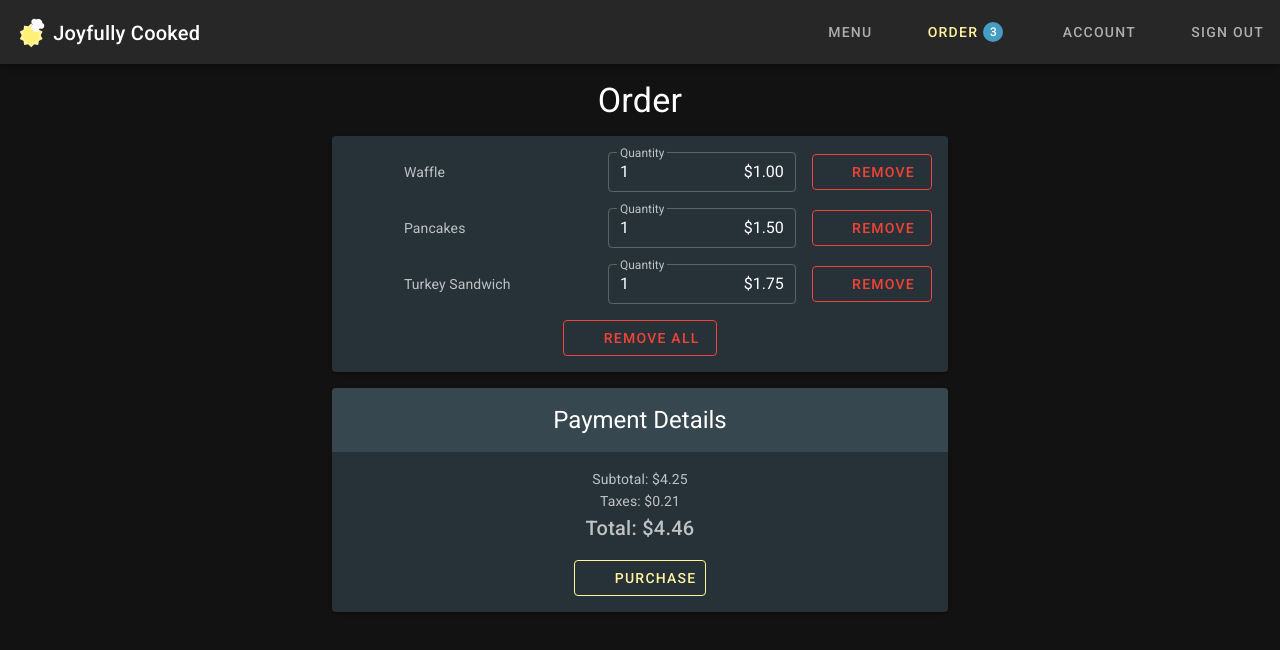
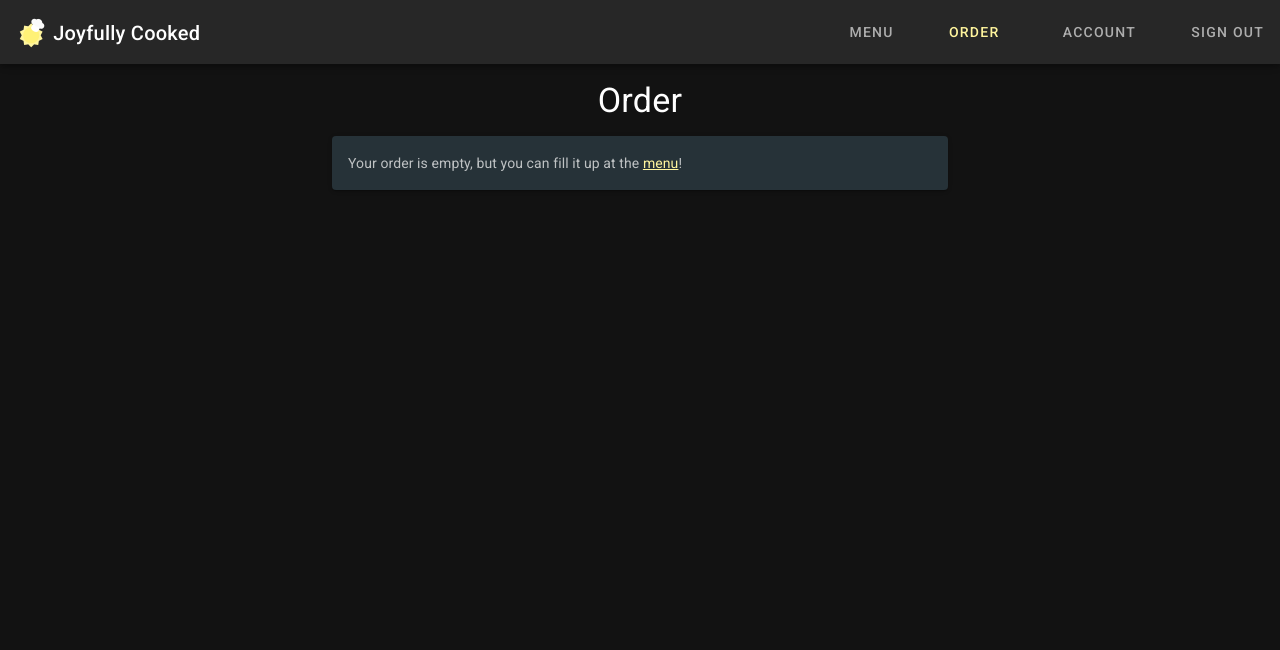
Before and after one commit to wdmatthews/joyfully-cooked, a Nuxt app: page /order in a window 1280 px wide. Shown: the top 650 px of the page. Built offline with nearby package versions, Linux system fonts and the light colour scheme.

Commit message:
Implemented VueX and local storage for orders

```diff
--- /dev/null
+++ b/assets/data/categories.js
@@ -0,0 +1,66 @@
+export default [
+  {
+    name: 'Breakfast',
+    items: [
+      {
+        id: '1',
+        name: 'Waffle',
+        keywords: ['waffle', 'waffles'],
+        image: 'waffle.png',
+        description: 'A plain waffle in a square shape.',
+        price: 1.00,
+        ingredients: 'Flour, milk',
+        commonAllergens: 'Milk',
+        nutritionFacts: [
+          {
+            calories: 1,
+            fat: 1,
+            carbs: 1,
+            protein: 1,
+          },
+        ],
+      },
+      {
+        id: '2',
+        name: 'Pancakes',
+        keywords: ['pancake', 'pancakes'],
+        image: 'pancakes.png',
+        description: 'A stack of pancakes with butter and syrup.',
+        price: 1.50,
+        ingredients: 'Flour, milk, butter, syrup',
+        commonAllergens: 'Milk',
+        nutritionFacts: [
+          {
+            calories: 1,
+            fat: 1,
+            carbs: 1,
+            protein: 1,
+          },
+        ],
+      },
+    ],
+  },
+  {
+    name: 'Sandwiches',
+    items: [
+      {
+        id: '3',
+        name: 'Turkey Sandwich',
+        keywords: ['turkey', 'sandwich', 'sandwiches'],
+        image: 'turkeysandwich.png',
+        description: 'A triangle-sliced turkey, lettuce, and cheese sandwich.',
+        price: 1.75,
+        ingredients: 'Flour, milk, turkey, lettuce, cheese',
+        commonAllergens: 'Milk',
+        nutritionFacts: [
+          {
+            calories: 1,
+            fat: 1,
+            carbs: 1,
+            protein: 1,
+          },
+        ],
+      },
+    ],
+  },
+]
--- a/components/QuantityField.vue
+++ b/components/QuantityField.vue
@@ -38,6 +38,9 @@ export default {
       }
     },
   },
+  mounted() {
+    this.preferredQuantity = `${this.value}`
+  },
   methods: {
     parsePreferredQuantity() {
       this.preferredQuantity = this.preferredQuantity.replace(/[^0-9]/g, '')
--- a/components/TheAppBar.vue
+++ b/components/TheAppBar.vue
@@ -28,8 +28,8 @@
       >
         <template v-if="link.isOrder">
           <v-badge
-            :content="3"
-            :value="3"
+            :content="totalOrderQuantity"
+            :value="totalOrderQuantity"
             color="secondary darken-2"
             inline
           >
@@ -57,5 +57,10 @@ export default {
   data: vm => ({
     links,
   }),
+  computed: {
+    totalOrderQuantity() {
+      return this.$store.getters.totalOrderQuantity
+    },
+  },
 }
 </script>
--- a/components/TheBottomNavigation.vue
+++ b/components/TheBottomNavigation.vue
@@ -12,8 +12,8 @@
     >
       <template v-if="link.isOrder">
         <v-badge
-          :content="3"
-          :value="3"
+          :content="totalOrderQuantity"
+          :value="totalOrderQuantity"
           color="secondary darken-2"
           overlap
           :offset-y="-4"
@@ -37,5 +37,10 @@ export default {
   data: vm => ({
     links,
   }),
+  computed: {
+    totalOrderQuantity() {
+      return this.$store.getters.totalOrderQuantity
+    },
+  },
 }
 </script>
--- a/nuxt.config.js
+++ b/nuxt.config.js
@@ -22,7 +22,9 @@ export default {
     ],
   },
   css: [],
-  plugins: [],
+  plugins: [
+    '~/plugins/order.client.js',
+  ],
   components: true,
   buildModules: [
     '@nuxtjs/eslint-module',
--- a/pages/menu.vue
+++ b/pages/menu.vue
@@ -52,6 +52,8 @@
 </template>
 
 <script>
+import categories from '~/assets/data/categories'
+
 export default {
   data: vm => ({
     categories: [
@@ -59,70 +61,7 @@ export default {
         name: 'Search Results',
         items: [],
       },
-      {
-        name: 'Breakfast',
-        items: [
-          {
-            id: '1',
-            name: 'Waffle',
-            keywords: ['waffle', 'waffles'],
-            image: 'waffle.png',
-            description: 'A plain waffle in a square shape.',
-            price: 1.00,
-            ingredients: 'Flour, milk',
-            commonAllergens: 'Milk',
-            nutritionFacts: [
-              {
-                calories: 1,
-                fat: 1,
-                carbs: 1,
-                protein: 1,
-              },
-            ],
-          },
-          {
-            id: '2',
-            name: 'Pancakes',
-            keywords: ['pancake', 'pancakes'],
-            image: 'pancakes.png',
-            description: 'A stack of pancakes with butter and syrup.',
-            price: 1.50,
-            ingredients: 'Flour, milk, butter, syrup',
-            commonAllergens: 'Milk',
-            nutritionFacts: [
-              {
-                calories: 1,
-                fat: 1,
-                carbs: 1,
-                protein: 1,
-              },
-            ],
-          },
-        ],
-      },
-      {
-        name: 'Sandwiches',
-        items: [
-          {
-            id: '3',
-            name: 'Turkey Sandwich',
-            keywords: ['turkey', 'sandwich', 'sandwiches'],
-            image: 'turkeysandwich.png',
-            description: 'A triangle-sliced turkey, lettuce, and cheese sandwich.',
-            price: 1.75,
-            ingredients: 'Flour, milk, turkey, lettuce, cheese',
-            commonAllergens: 'Milk',
-            nutritionFacts: [
-              {
-                calories: 1,
-                fat: 1,
-                carbs: 1,
-                protein: 1,
-              },
-            ],
-          },
-        ],
-      },
+      ...categories,
     ],
     shownItem: null,
     searchQuery: '',
@@ -171,6 +110,7 @@ export default {
       this.shownItem = this.itemsById[id]
     },
     addShownItemToOrder(quantity) {
+      this.$store.commit('addItemToOrder', { item: this.shownItem, quantity })
       this.$refs.responseSnackbar.show(`${this.shownItem.name} added to your order`,
         'success', 'check-circle')
       this.snackbarIsVisible = true
--- a/pages/order.vue
+++ b/pages/order.vue
@@ -44,14 +44,14 @@
                 <quantity-field
                   :item="item"
                   :value="item.quantity"
-                  @input="setItemQuantity(item, $event)"
+                  @input="setItemQuantity(i, $event)"
                 />
               </v-col>
               <v-btn
                 color="error"
                 outlined
                 class="d-none d-md-flex ml-4 text-button"
-                @click="removeItem(item, i)"
+                @click="removeItem(i)"
               >
                 <v-icon left>
                   fas fa-trash
@@ -63,7 +63,7 @@
                 outlined
                 icon
                 class="d-md-none ml-4 text-button"
-                @click="removeItem(item, i)"
+                @click="removeItem(i)"
               >
                 <v-icon small>
                   fas fa-trash
@@ -131,31 +131,11 @@
 </template>
 
 <script>
+import categories from '~/assets/data/categories'
+
 export default {
   data: vm => ({
-    items: [
-      {
-        id: '1',
-        name: 'Waffle',
-        image: 'waffle.png',
-        price: 1.00,
-        quantity: 1,
-      },
-      {
-        id: '2',
-        name: 'Pancakes',
-        image: 'pancakes.png',
-        price: 1.50,
-        quantity: 1,
-      },
-      {
-        id: '3',
-        name: 'Turkey Sandwich',
-        image: 'turkeysandwich.png',
-        price: 1.75,
-        quantity: 1,
-      },
-    ],
+    items: [],
     taxRate: 0.05,
   }),
   head: vm => ({
@@ -176,18 +156,41 @@ export default {
     total() {
       return this.subtotal + this.taxes
     },
+    allItems() {
+      return categories.reduce((items, category) => {
+        return items.concat(category.items)
+      }, [])
+    },
+    allItemsById() {
+      return this.allItems.reduce((itemsById, item) => {
+        itemsById[item.id] = item
+        return itemsById
+      }, {})
+    },
+  },
+  mounted() {
+    this.$store.state.items.forEach((item) => {
+      this.items.push({
+        ...this.allItemsById[item.id],
+        ...item,
+      })
+    })
   },
   methods: {
-    setItemQuantity(item, quantity) {
-      item.quantity = quantity
+    setItemQuantity(index, quantity) {
+      this.$store.commit('setItemQuantity', { index, quantity })
+      this.items[index].quantity = quantity
     },
-    removeItem(item, index) {
+    removeItem(index) {
+      this.$store.commit('removeItem', index)
       this.items.splice(index, 1)
     },
     removeAllItems() {
       this.items = []
+      this.$store.commit('removeAllItems')
     },
     purchaseOrder() {
+      this.$store.commit('removeAllItems')
       this.$refs.responseSnackbar.show('Order purchased successfully', 'success', 'check-circle')
     },
   },
--- /dev/null
+++ b/plugins/order.client.js
@@ -0,0 +1,7 @@
+export default function ({ nuxtState, store }) {
+  const itemsJSON = window.localStorage.getItem('order')
+
+  if (itemsJSON) {
+    setTimeout(() => store.commit('loadItems', JSON.parse(itemsJSON)), 100)
+  }
+}
--- /dev/null
+++ b/store/getters.js
@@ -0,0 +1,7 @@
+export default {
+  totalOrderQuantity(state) {
+    return state.items.reduce((totalOrderQuantity, item) => {
+      return totalOrderQuantity + item.quantity
+    }, 0)
+  },
+}
--- /dev/null
+++ b/store/mutations.js
@@ -0,0 +1,34 @@
+export default {
+  loadItems(state, items) {
+    state.items = items
+  },
+  addItemToOrder(state, { item: itemToAdd, quantity }) {
+    for (let i = state.items.length - 1; i >= 0; i--) {
+      const item = state.items[i]
+
+      if (item.id === itemToAdd.id) {
+        item.quantity += quantity
+        return
+      }
+    }
+
+    state.items.push({
+      id: itemToAdd.id,
+      quantity,
+    })
+
+    window.localStorage.setItem('order', JSON.stringify(state.items))
+  },
+  setItemQuantity(state, { index, quantity }) {
+    state.items[index].quantity = quantity
+    window.localStorage.setItem('order', JSON.stringify(state.items))
+  },
+  removeItem(state, index) {
+    state.items.splice(index, 1)
+    window.localStorage.setItem('order', JSON.stringify(state.items))
+  },
+  removeAllItems(state) {
+    state.items = []
+    window.localStorage.setItem('order', JSON.stringify(state.items))
+  },
+}
--- /dev/null
+++ b/store/state.js
@@ -0,0 +1,3 @@
+export default () => ({
+  items: [],
+})
```
